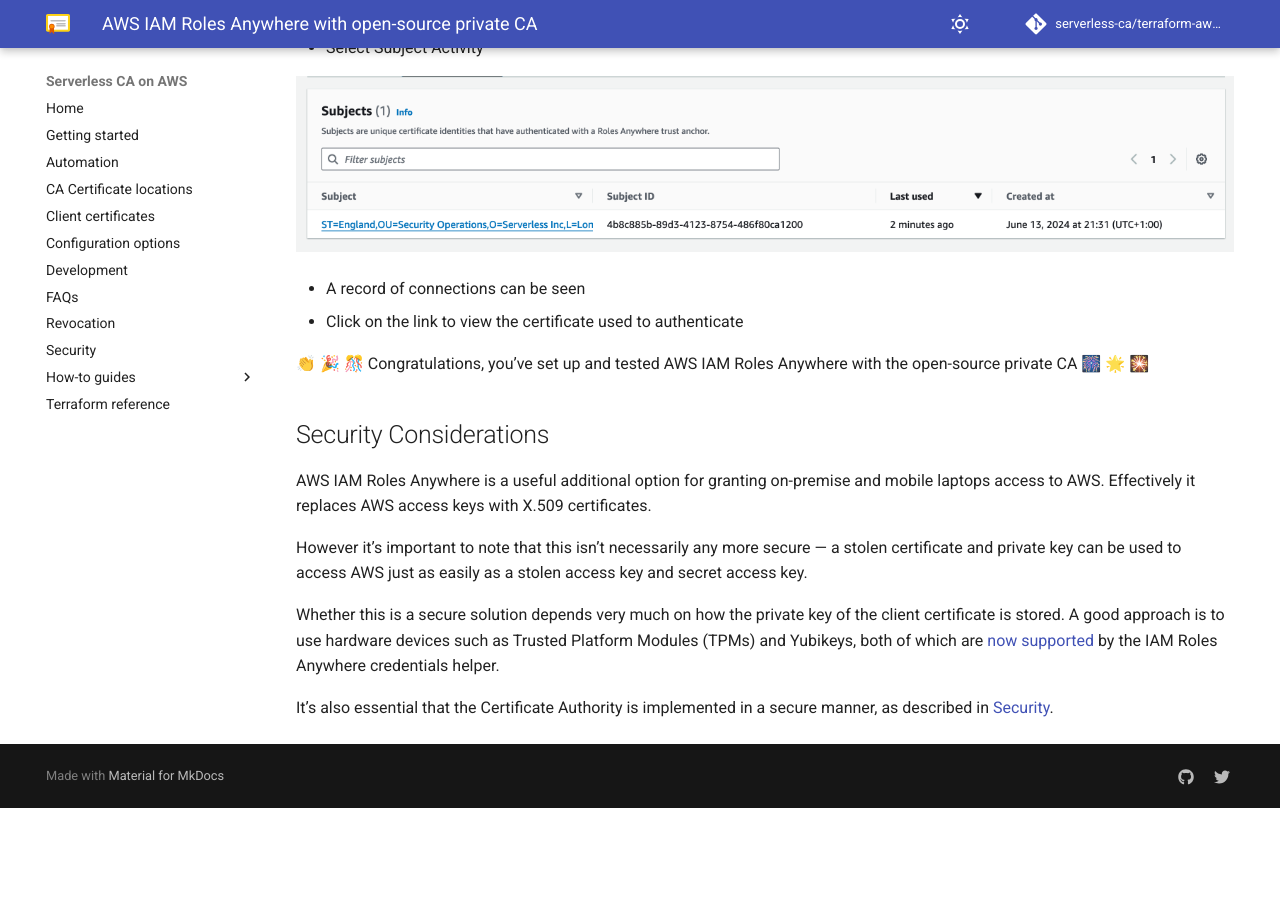
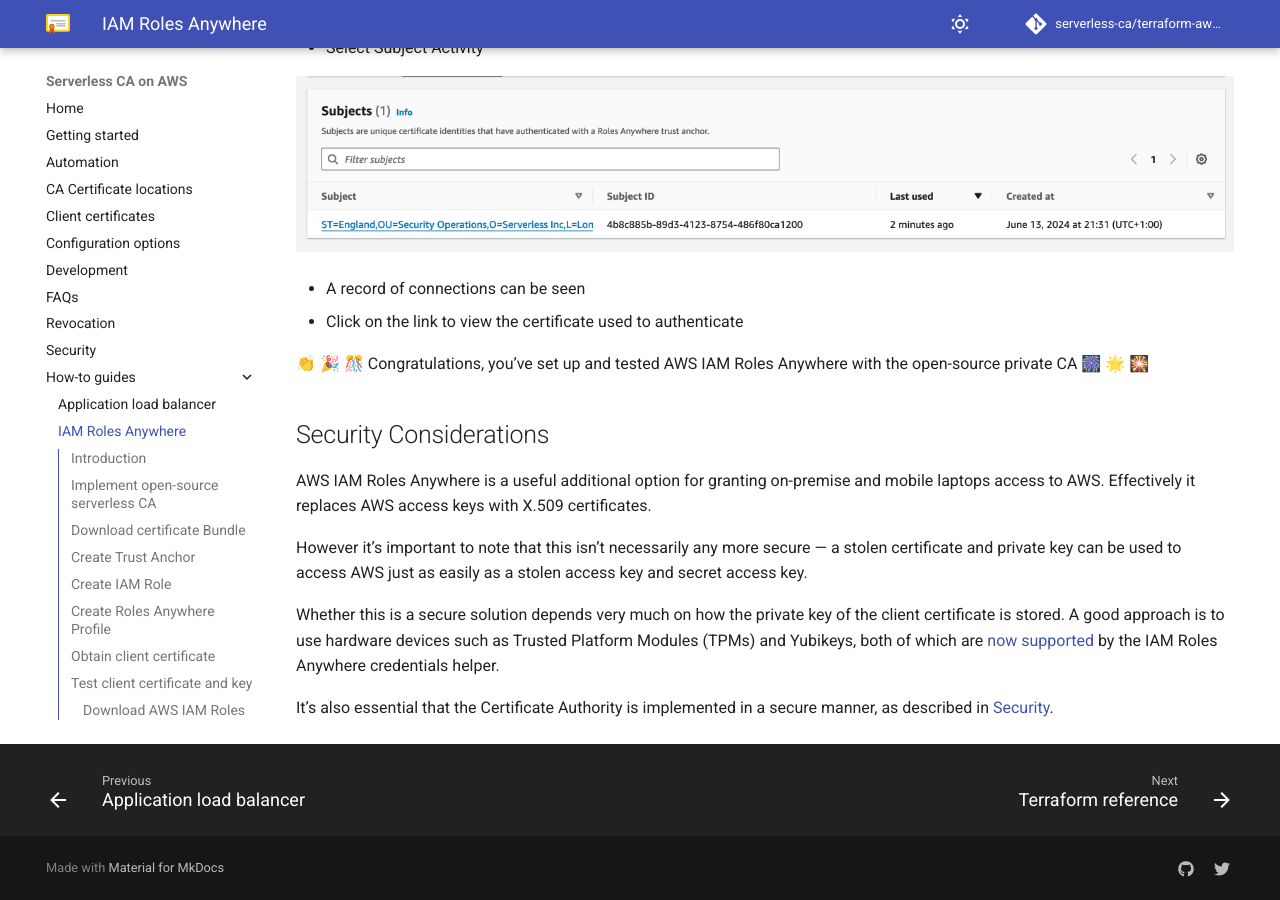
Before and after one commit to serverless-ca/terraform-aws-ca, an MkDocs documentation site: the page built from docs/how-to-guides/iam.md, in a window 1280 px wide and 900 px high, scrolled down 10058 px. Built offline with MkDocs 1.6.1 and Material for MkDocs 9.7.7, drawn with Linux system fonts in a browser that asks for light colours; comment, search, counter and statistics services are not loaded; before the commit the page ends 10866 px from its top, so only the background shows below that.

Commit message:
IAM Roles Anywhere documentation link

```diff
--- a/mkdocs.yml
+++ b/mkdocs.yml
@@ -57,6 +57,7 @@
   - Security: security.md
   - How-to guides:
     - Application load balancer: how-to-guides/alb.md
+    - IAM Roles Anywhere: how-to-guides/iam.md
   - Terraform reference: reference.md
 
 plugins:
```
